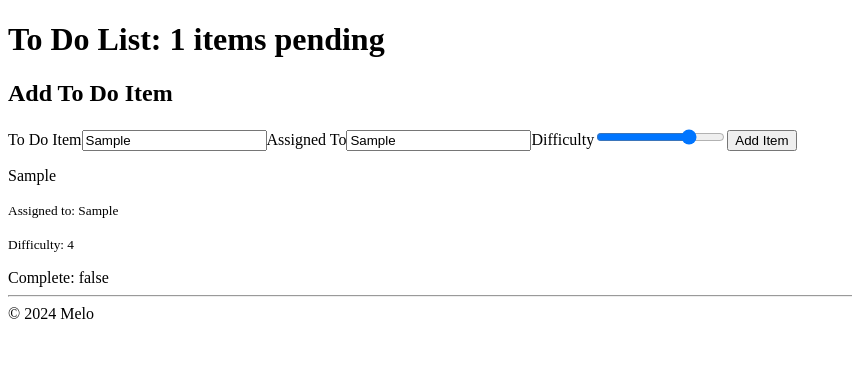
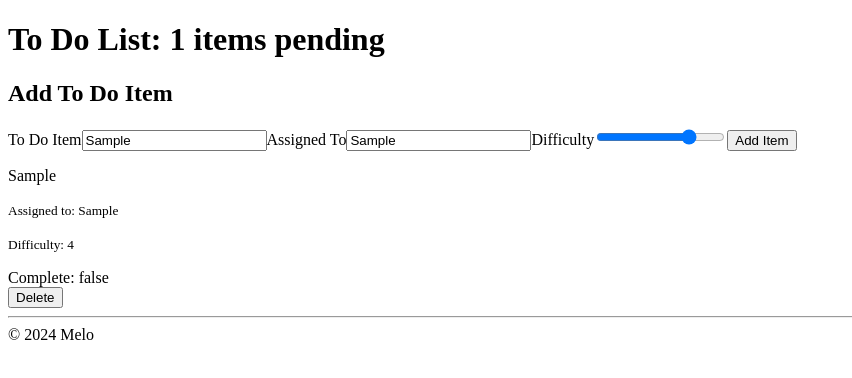
Before and after one commit to MelodicXP/todo-app, a React (Vite) app: page / in a window 1280 px wide. Both pictures are taken after typing "Sample", "Sample" into the empty fields and a click on the button "Add Item". Shown: the top 378 px of the page, without its empty margins (0-852 px from the left). Built offline with nearby package versions, Linux system fonts and the light colour scheme.

Commit message:
Ability to delete list items

```diff
--- a/src/Components/List/index.jsx
+++ b/src/Components/List/index.jsx
@@ -1,14 +1,15 @@
 const List = (props) => {
-  const { list, toggleComplete } = props;
+  const { list, toggleComplete, deleteItem } = props;
 
   return(
     <>
       {list.map(item => (
-        <div key={item.id}>
+        <div key={item.id} >
           <p>{item.text}</p>
           <p><small>Assigned to: {item.assignee}</small></p>
           <p><small>Difficulty: {item.difficulty}</small></p>
           <div onClick={() => toggleComplete(item.id)}>Complete: {item.complete.toString()}</div>
+          <button type="button" onClick={() => deleteItem(item.id)}>Delete</button>
           <hr />
         </div>
       ))}
--- a/src/Components/Todo/index.jsx
+++ b/src/Components/Todo/index.jsx
@@ -66,6 +66,7 @@ const Todo = () => {
       <List
         list={list}
         toggleComplete={toggleComplete}
+        deleteItem={deleteItem}
       />
     </>
   );
```
